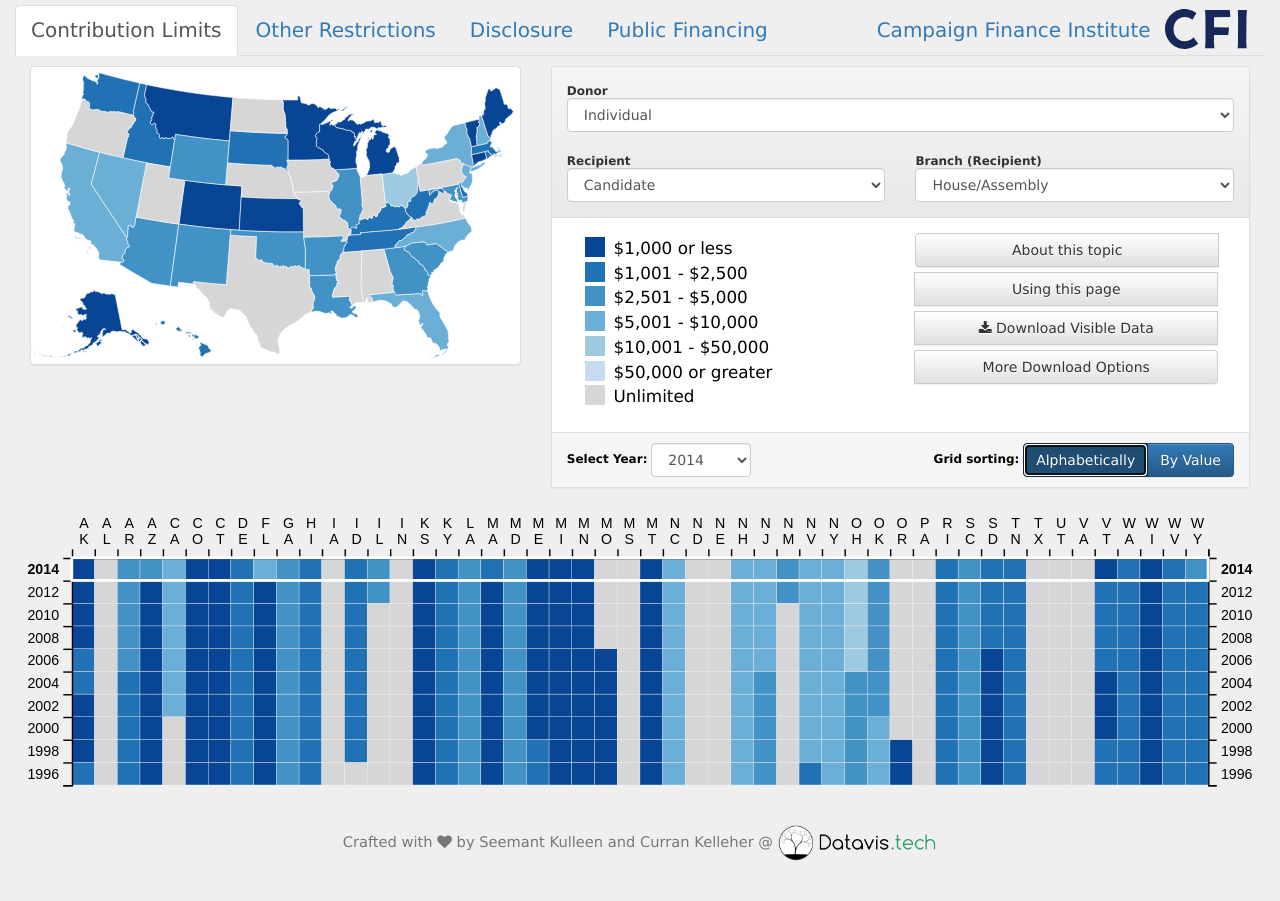
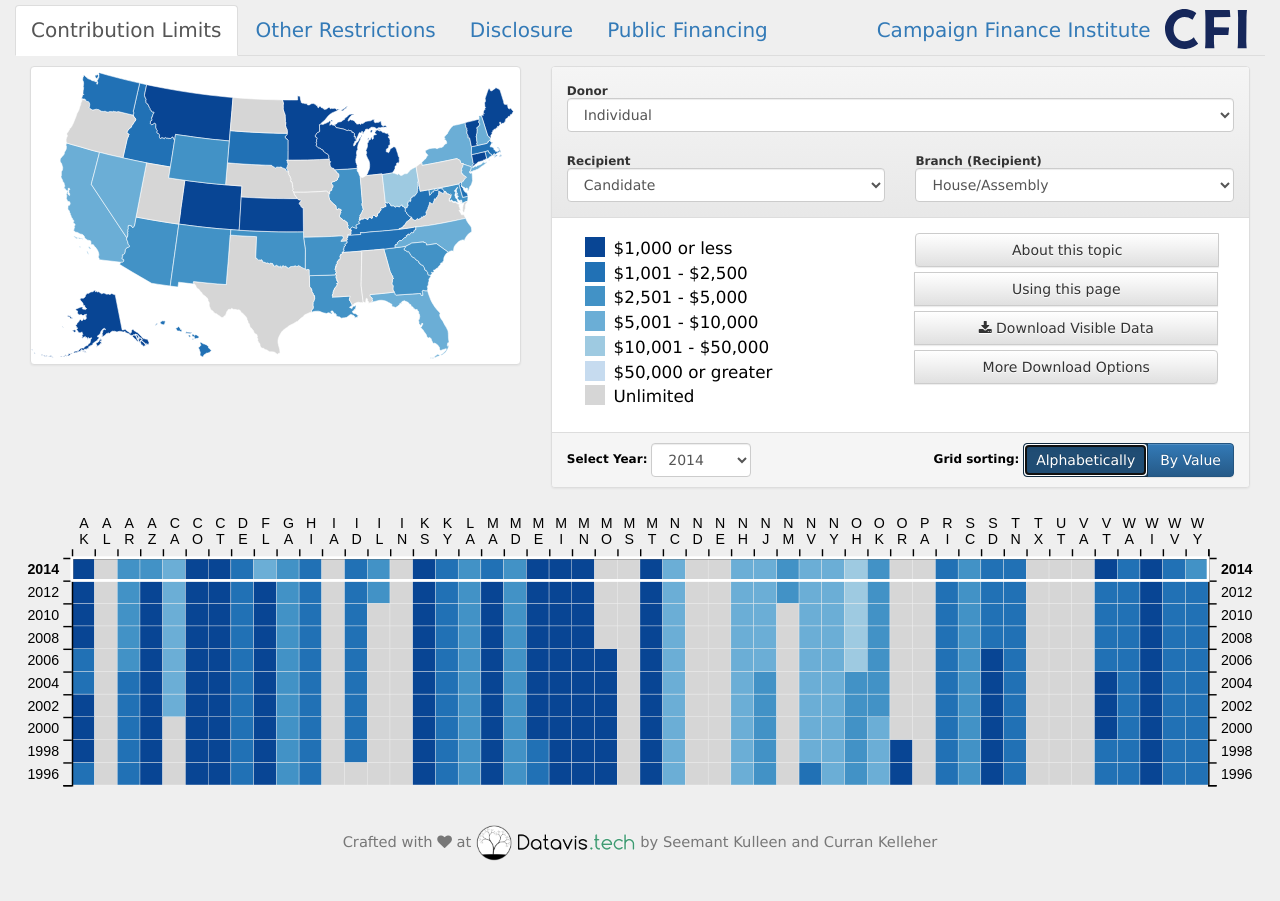
Before and after one commit to cfinst/cfinst.github.io, a Jekyll site: the page built from index.md, in a window 1280 px wide. Built offline with Jekyll 4.4.1, drawn with Linux system fonts in a browser that asks for light colours.

Commit message:
Option C

```diff
--- a/_layouts/default.html
+++ b/_layouts/default.html
@@ -100,10 +100,11 @@
 
   <div class="row datavis-tech-attribution">
     <div class="col-md-12 text-center">
-      <span class="text-muted">Crafted with <i class="fa fa-heart"></i> by Seemant Kulleen and Curran Kelleher @ </span>
+      <span class="text-muted">Crafted with <i class="fa fa-heart"></i> at
       <a href="https://datavis.tech/">
         <img src="/img/datavis-tech.png" height="36px">
       </a>
+      <span>by Seemant Kulleen and Curran Kelleher</span>
     </div><!--.col-md-12-->
   </div><!--.row-->
 </div>
```
